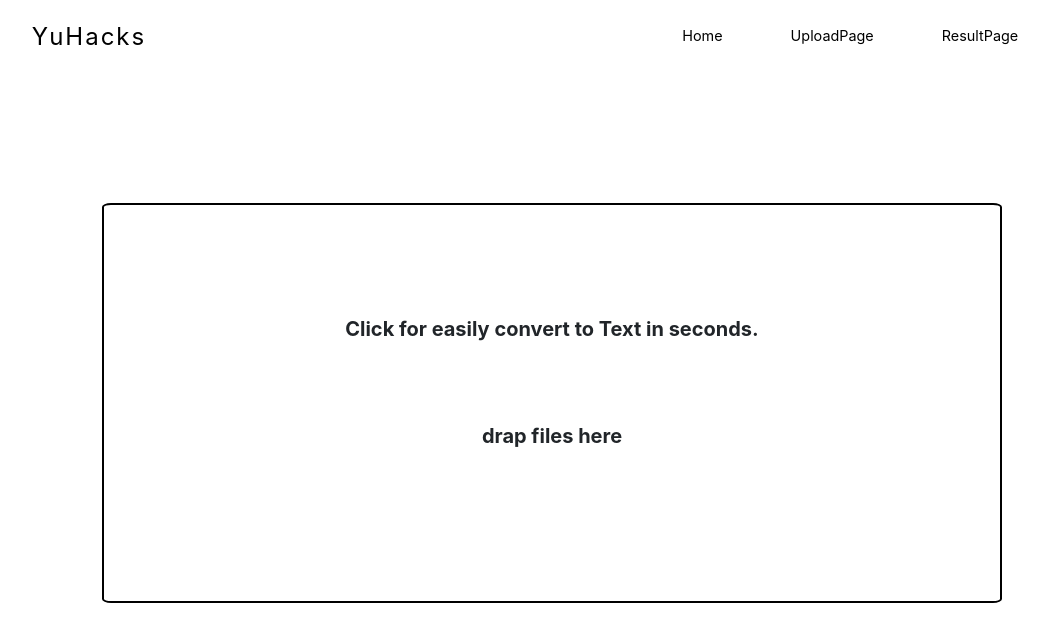
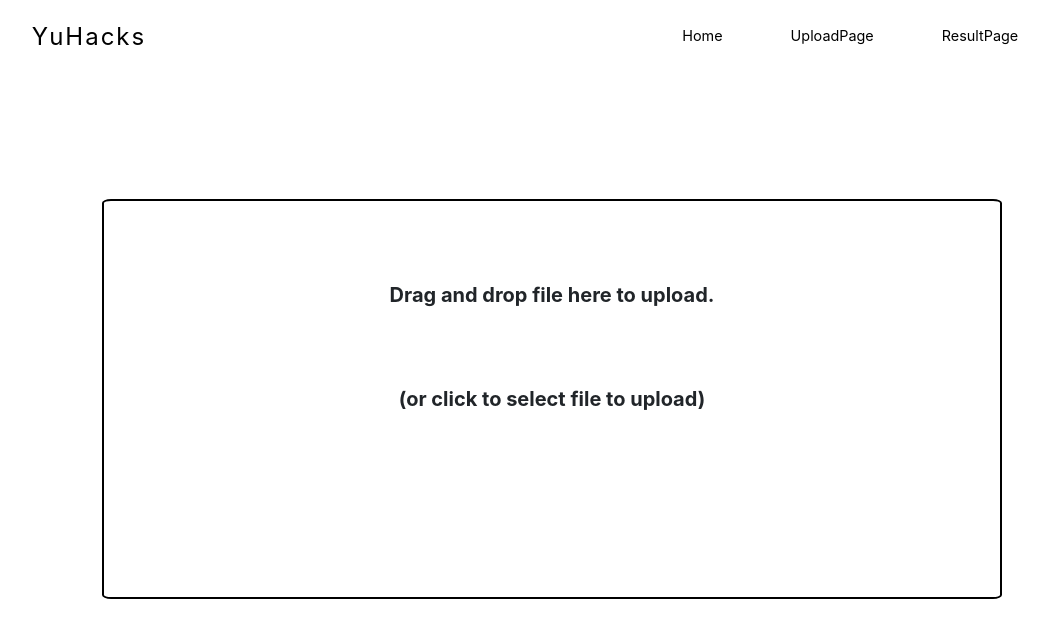
Before and after one commit to samsoncn/yuhacks, a React (Create React App) app in the folder yuhacks-web/: page /upload in a window 1280 px wide. Shown: the top 642 px of the page, without its empty margins (88-1137 px from the left). Built offline with nearby package versions, Linux system fonts and the light colour scheme.

Commit message:
routes setup

```diff
--- a/yuhacks-web/src/App.js
+++ b/yuhacks-web/src/App.js
@@ -25,9 +25,7 @@ class App extends Component {
               <UploadPage />
             </Route>
 
-            <Route path="/results" exact>
-              <ResultPage />
-            </Route>
+            <Route path="/results/:link" exact component={ResultPage}/>
 
           </Switch>
         </BrowserRouter>
--- a/yuhacks-web/src/components/ProgressBar.js
+++ b/yuhacks-web/src/components/ProgressBar.js
@@ -1,17 +1,17 @@
-import React, { useEffect } from 'react';
+import React, {useCallback, useEffect} from 'react';
 import useStorage from './hooks/useStorage';
 import { motion } from 'framer-motion';
 import './Upload.css';
 
-function ProgressBar ({ urlCallback, file, setFile }) {
+function ProgressBar ({ setUrl, file, setFile }) {
   const { url, progress } = useStorage(file);
 
   useEffect(() => {
     if (url) {
       setFile(null);
-      urlCallback(url);
+      setUrl(url);
     }
-  }, [url, setFile]);
+  }, [url, setFile, setUrl ]);
 
   return (
 
--- a/yuhacks-web/src/components/Upload.js
+++ b/yuhacks-web/src/components/Upload.js
@@ -2,6 +2,8 @@ import React, { useState } from 'react';
 import ProgressBar from './ProgressBar';
 import './Upload.css';
 import useStorage from "./hooks/useStorage";
+import styled from "styled-components";
+import { Link } from "react-router-dom";
 
 function Upload() {
 
@@ -9,6 +11,16 @@ function Upload() {
     const [url, setUrl] = useState(null);
     const [error, setError] = useState(null);
     const types = ['video/mp4'];
+
+    const Button = styled.button`
+      background-color: black;
+      color: white;
+      font-size: 20px;
+      padding: 10px 60px;
+      border-radius: 5px;
+      margin: 10px 0px;
+      cursor: pointer;
+    `;
 
     const changeHandler = (e) => {
         let selected = e.target.files[0];
@@ -24,38 +36,35 @@ function Upload() {
 
     };
 
-    const urlCallback = (url) => {
-        console.log(url)
-        setUrl(url)
-    }
-
     return (
-        <>
+        <div style={{ display: 'flex', flexDirection: 'column'}}>
         <form>
             <div className='display'>
 
-                { file && <ProgressBar url={urlCallback} file={file} setFile={setFile} /> }
+                { file && <ProgressBar setUrl={setUrl} file={file} setFile={setFile} /> }
                 { error && <div className='error'>{ error }</div> }
                 { file && <div>{ file.name } </div >}
 
             </div>
             <label>
-
-                <p>Click for easily convert to Text in seconds.</p>
+                <p>Drag and drop file here to upload.</p>
+                <br />
+                <p>(or click to select file to upload)</p>
                 <input type="file" onChange={changeHandler}/>
-                <p>drap files here</p>
-
             </label>
 
         </form>
             {url &&
-                <div>
-
-                </div>
+                <Link to={`/results/${url}`} style={{ justifySelf: 'center', alignSelf: 'center'}}>
+                    <Button>
+                        Analyze
+                    </Button>
+                </Link>
             }
-        </>
+        </div>
 
     )
+
 }
 
 export default Upload;
--- a/yuhacks-web/src/components/hooks/useStorage.js
+++ b/yuhacks-web/src/components/hooks/useStorage.js
@@ -24,9 +24,9 @@ function useStorage(file) {
         // get the url of the image
         // asynchronous
         const url = await storageReference.getDownloadURL();
+        setUrl(url);
         const createdAt = timestamp();
         await collectionRef.add({ url, createdAt });
-        setUrl(url);
     })
 
     }, [file]);
--- a/yuhacks-web/src/pages/ResultPage.js
+++ b/yuhacks-web/src/pages/ResultPage.js
@@ -1,11 +1,16 @@
 import React from 'react';
 import QACard from "../components/QACard";
-import MCCard from "../components/MCCard"
 import axios from "axios";
+import {useLocation} from "react-router-dom";
+
+function Child() {
+}
 
 class ResultPage extends React.Component {
     componentDidMount() {
-        axios.post('/api/orders/late', {}, {
+        const url = this.props.match.params.link;
+        console.log(url); //state would be in data.state//
+/*         axios.post('/api/orders/late', {}, {
             headers: {
                 'Authorization': `token ${localStorage.getItem('token')}`
             }})
@@ -13,7 +18,7 @@ class ResultPage extends React.Component {
                 (res) => {
 
                 }
-            )
+            ) */
     }
 
     render() {
```
